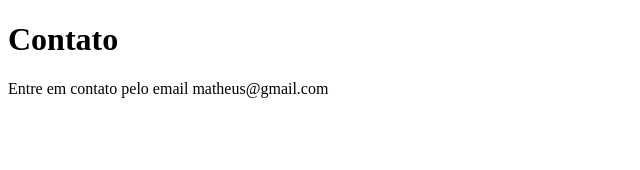
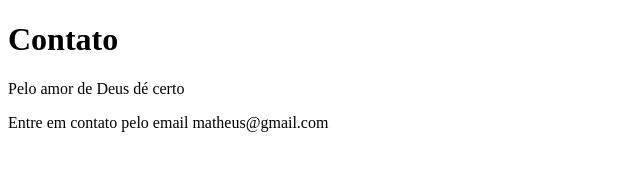
Before and after one commit to MatheusFrancallaci1/sistema-de-cadastro, a plain HTML site: page contato.html in a window 1280 px wide. Shown: the whole page, without its empty margins (0-640 px from the left). Drawn offline with Linux system fonts and the light colour scheme.

Commit message:
alterando a branch dev

```diff
--- a/contato.html
+++ b/contato.html
@@ -8,6 +8,7 @@
 </head>
 <body>
     <h1>Contato</h1>
+    <p>Pelo amor de Deus dé certo</p>
     <p>Entre em contato pelo email matheus@gmail.com</p>
     <script src="app.js"></script>
 </body>
```
